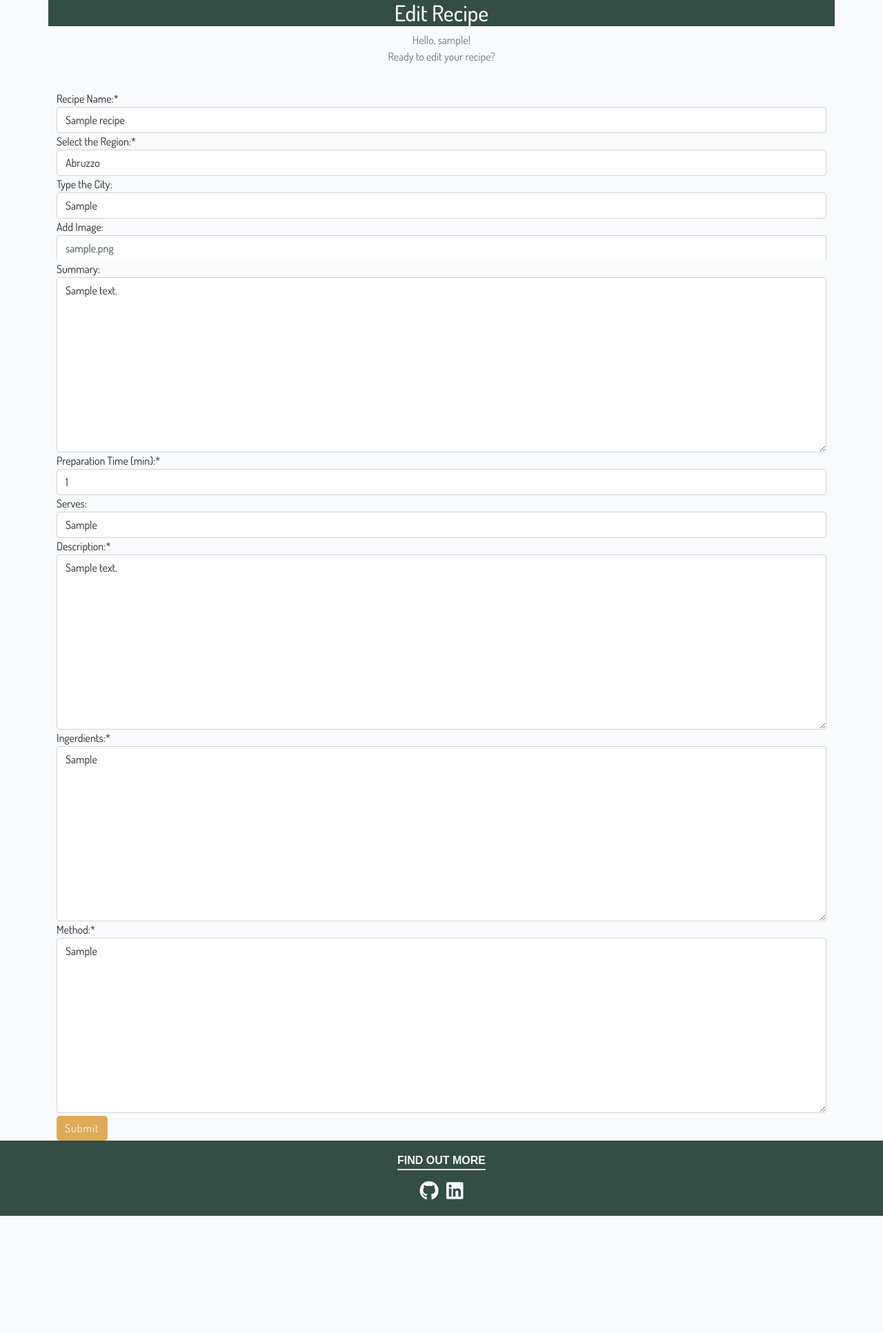
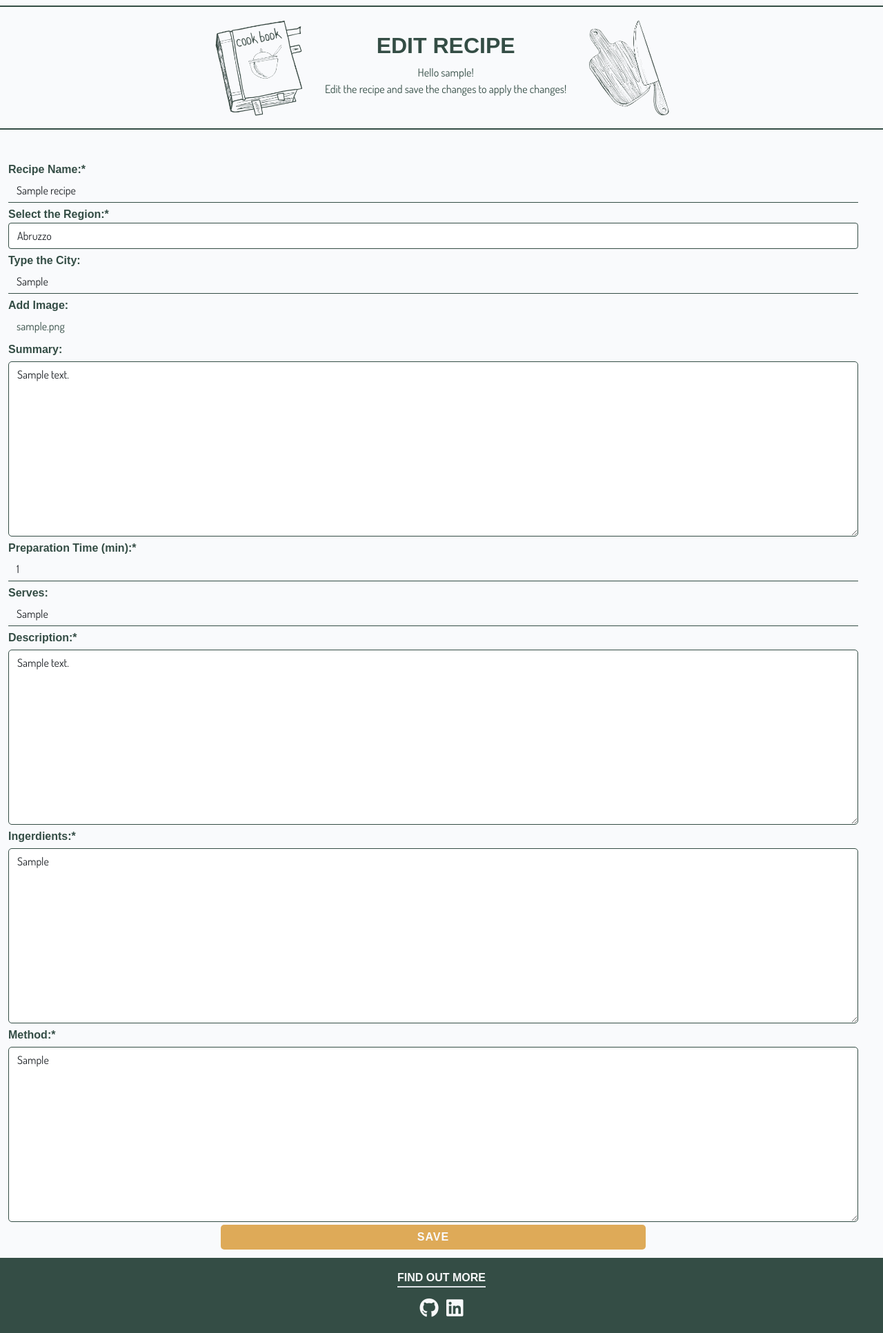
Before and after one commit to HMuraja/recipe-book-v2, a Django app: page /edit_recipe/1/ in a window 1280 px wide. Shown: the part 64-1997 px from the top of the page at 69% size. Before the commit the page ends 1827 px from the top, so only its background shows below. Run offline with Django 3.2, Linux system fonts and the light colour scheme; a user stored in the database is signed in; tables that the repository leaves empty hold one stand-in row (values such as "Sample post"); some libraries are stand-ins or nearby versions; some web fonts are replaced.

Commit message:
Apply style to edit recipe form

```diff
--- a/dbts_static/css/style.css
+++ b/dbts_static/css/style.css
@@ -154,7 +154,7 @@ p:has(#id_remember) label{
 }
 
 .img-size{
-    max-height: 75%;
+    max-height: 80%;
     width: auto;
     object-fit: contain;
 }
@@ -236,21 +236,37 @@ object-fit: cover;
 /* RECIPE FORMS */
 
 .recipe-form-header{
-    height: 200px;
+    height: 180px;
     color: var(--c-green);
     border-bottom: solid 2px var(--c-green);
     border-top: solid 2px var(--c-green);
+}
+#id_region{
+    border: solid 1px var(--c-green);
 }
 #id_featured_image{
     border-bottom: none;
     color: var(--c-green);
 }
-
+.form-control-file{
+    margin: 5px;
+    margin-left: 5px !important;
+}
+#featured_image-clear_id{
+    margin-left: 5px;
+}
 .recipe-form label{
     margin-top: 5px;
     color: var(--c-green);
     font-family: var(--f-theme);
     font-weight: 600;
+}
+
+.recipe-form input:focus{
+    background-color: transparent;
+    border: none;
+    box-shadow: none;
+    border-bottom: 2px solid var(--c-green);
 }
 
 .recipe-form input{
@@ -270,6 +286,8 @@ object-fit: cover;
 }
 .success-modal{
     max-width: fit-content;
+    margin-right: auto;
+    margin-left: auto;
 }
 
 /* RECIPE DETAILS PAGE */
@@ -336,6 +354,7 @@ object-fit: cover;
 @media (max-width: 770px) {
     .img-size{
         max-width: 25%;
+        margin: 0 !important;
     }
     .center-col{
         max-width: 50%;
--- a/templates/edit_recipe.html
+++ b/templates/edit_recipe.html
@@ -1,43 +1,49 @@
 {% extends 'base.html' %}
 {% block content %}
 {% load crispy_forms_tags %}
+{% load static %}
 
+<!-- Edit recipe form header-->
+<div class="row">
+    <div class="col d-flex align-items-center justify-content-center recipe-form-header my-2 ">
+        <img class="img-size mx-4" src= "{% static 'img/dbts-cookbook.png'%}" alt="illustration">
 
-<div class="container card">
-    <div class="row">
-        <h2 class="text-center bg-green text-center text-light">
+        <div class=" mx-2 d-flex align-items-center flex-column justify-content-center center-col w-auto">
+            <h2 class="f-theme fw-bold text-center text-center text-green text-uppercase ">
                 Edit Recipe
             </h2>
-        <p class="text-muted text-center">
-            Hello, {{ user.username }}! <br> Ready to edit your recipe?
+            <p class="text-green text-center pb-2 mb-0">
+                Hello  {{ user.username }}! <br> Edit the recipe and save the changes to apply the changes!
             </p>
         </div>
 
+        <img class="img-size mx-4" src= "{% static 'img/cuttingboard-g.png'%}" alt="illustration">
+    </div>
+</div>
+
+<div class="row my-1">
     {% if failed%}
     <!-- Failed submission notification -->
-    <div class="row">
     <div class="col">
-            <p class="text-danger">
+        <div class="col">
+            <p class="text-red">
                Recipe couldn't be shared!<br>
                Please check the required fields and try submitting again.
             </p>
         </div>
     </div>
+</div>
     {% endif %}
     <!-- Crispy Form is shared -->
-    <div class="row">
+<div class="row my-2">
     <div class="col">
-            <form method="post" style="margin-top: 1.3em;" enctype="multipart/form-data">
+        <form class="d-flex flex-column recipe-form text-start" method="post" style="margin-top: 1.3em;" enctype="multipart/form-data">
             {{ share_recipe_form|crispy }}
             {% csrf_token %}
-                <button type="submit" class="btn btn-yellow mt-1">Submit</button>
+            <button type="submit" class="btn f-theme btn-yellow mt-1 w-50 fw-bold text-uppercase mx-auto">Save</button>
         </form>
     </div>
 </div>
-</div>
-
-
-
 
 
 {% if posted is True %}
@@ -53,14 +59,15 @@
 <!-- modal content if submisson is succesful -->
 
 <div class="modal fade" id="feedback-modal" data-bs-backdrop="static" data-bs-keyboard="false" tabindex="-1" aria-labelledby="staticBackdropLabel" aria-hidden="true">
-    <div class="modal-dialog modal-dialog-centered">
-        <div class="modal-content modal-body">
+    <div class="modal-dialog modal-dialog-centered success-modal ">
+        <div class="modal-content modal-body text-green w-100 text-center mx-1">
+            <h3 class="f-theme text-uppercase text-green fw-bold">Success!</h3>
             <p>
             You succesfully edited the recipe.
             </p>
-            <div class="modal-footer">
-                <a href= "{% url 'recipe_detail' recipe.slug %}" type="button" class="btn btn-yellow">View my edited Recipe!</a>
-                <a href="{% url 'home' %}" type="button" class="btn btn-yellow">View All Recipes</a>
+            <div class="w-100 modal-footer justify-content-between flex-nowrap">
+                <a href= "{% url 'recipe_detail' recipe.slug %}" type="button" class="f-theme btn btn-text btn-yellow mt-1 fw-bold text-uppercase ">View my edited Recipe</a>
+                <a href="{% url 'home' %}" type="button" class="f-theme btn btn-text btn-yellow mt-1 fw-bold text-uppercase">View All Recipes</a>
             </div>
         </div>
     </div>
```
Also changed, not shown: templates/recipe_share.html (+4 -3 lines). Lines whose indentation alone changed are shown as unchanged.
